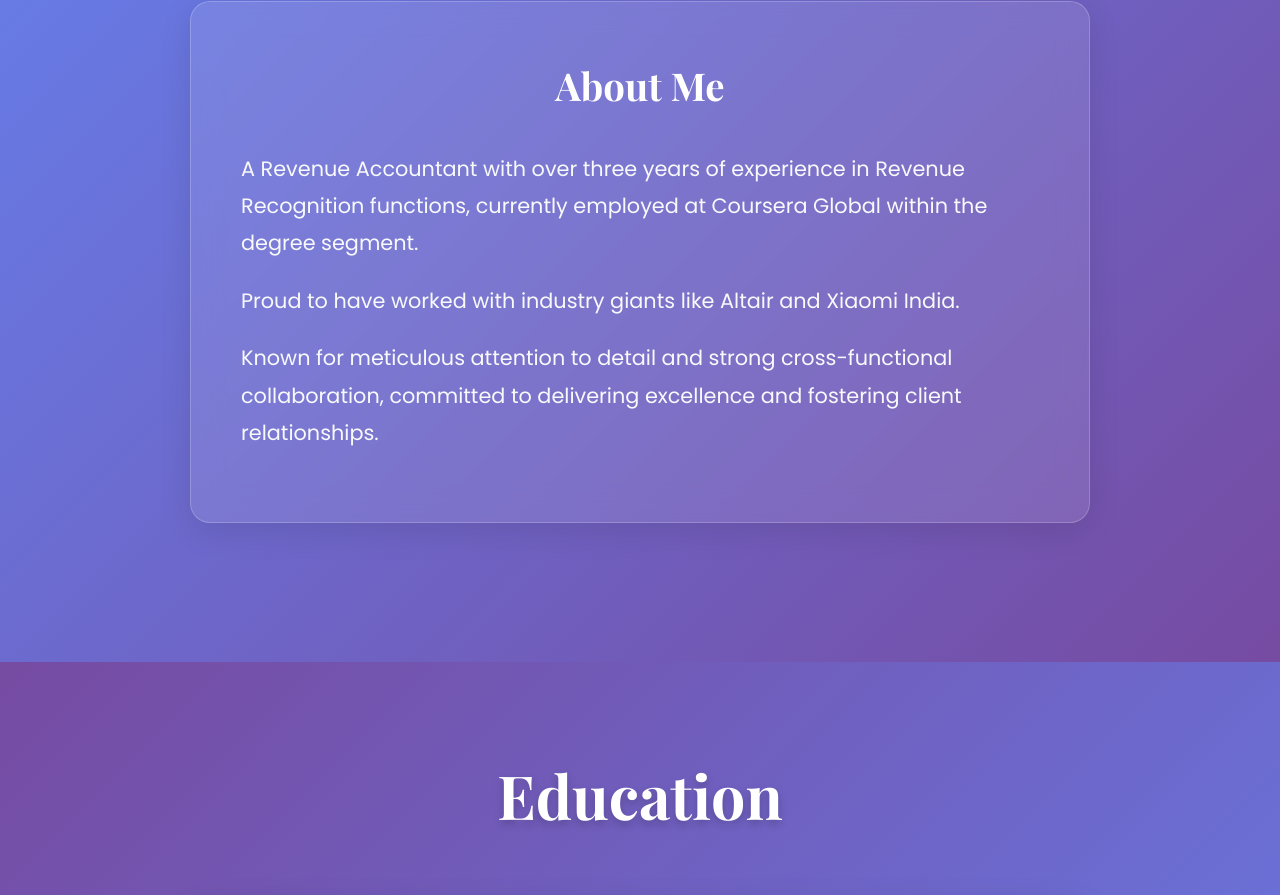
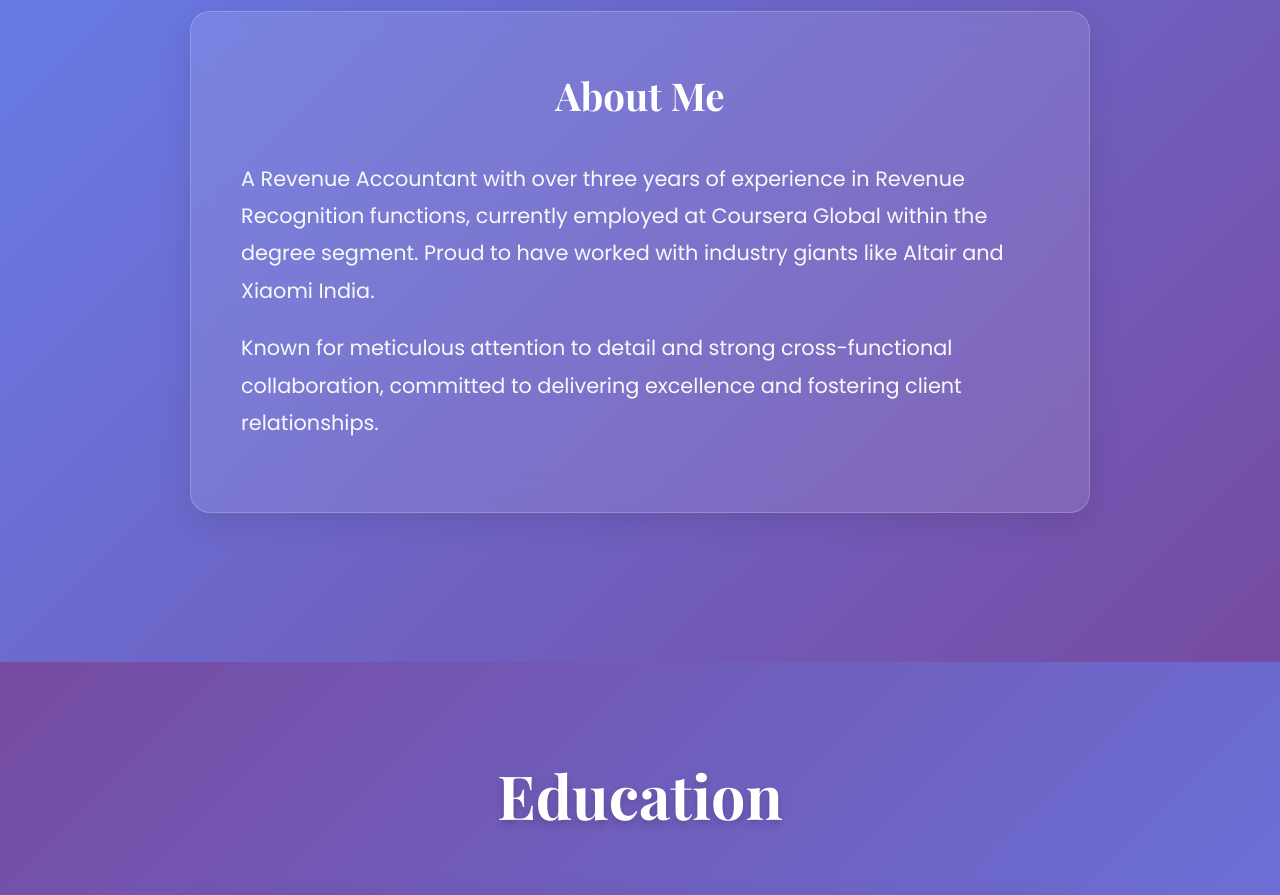
Before and after one commit to Kumari-Riya01/My-Portfolio, a plain HTML site: page index.html in a window 1280 px wide. Shown: the part 938-1833 px from the top of the page. Drawn offline with nearby package versions, Linux system fonts and the light colour scheme.

Commit message:
Update index.html

```diff
--- a/index.html
+++ b/index.html
@@ -1079,11 +1079,9 @@
         <div class="about-wrapper">
             <h1 class="intro">About Me</h1>
             <p class="about-text">
-               A Revenue Accountant with over three years of experience in Revenue Recognition functions, currently employed at Coursera Global within the degree segment.
+               A Revenue Accountant with over three years of experience in Revenue Recognition functions, currently employed at Coursera Global within the degree segment. Proud to have worked with industry giants like Altair and Xiaomi India.
              </p>
-            <p class="about-text">
-                Proud to have worked with industry giants like Altair and Xiaomi India.
-            </p>
+
             <p class="about-text">
                  Known for meticulous attention to detail and strong cross-functional collaboration, committed to delivering excellence and fostering client relationships.
             </p>
```
